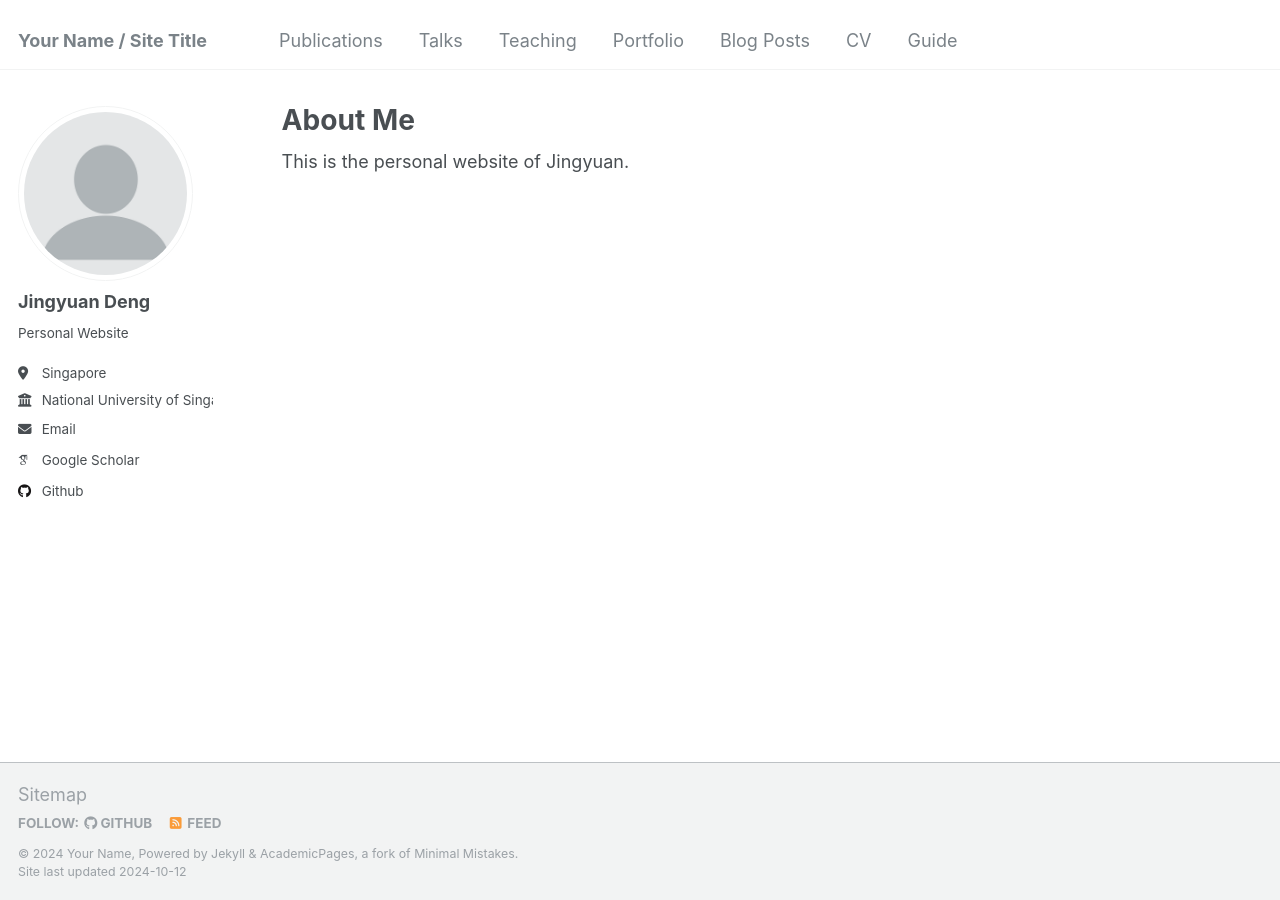
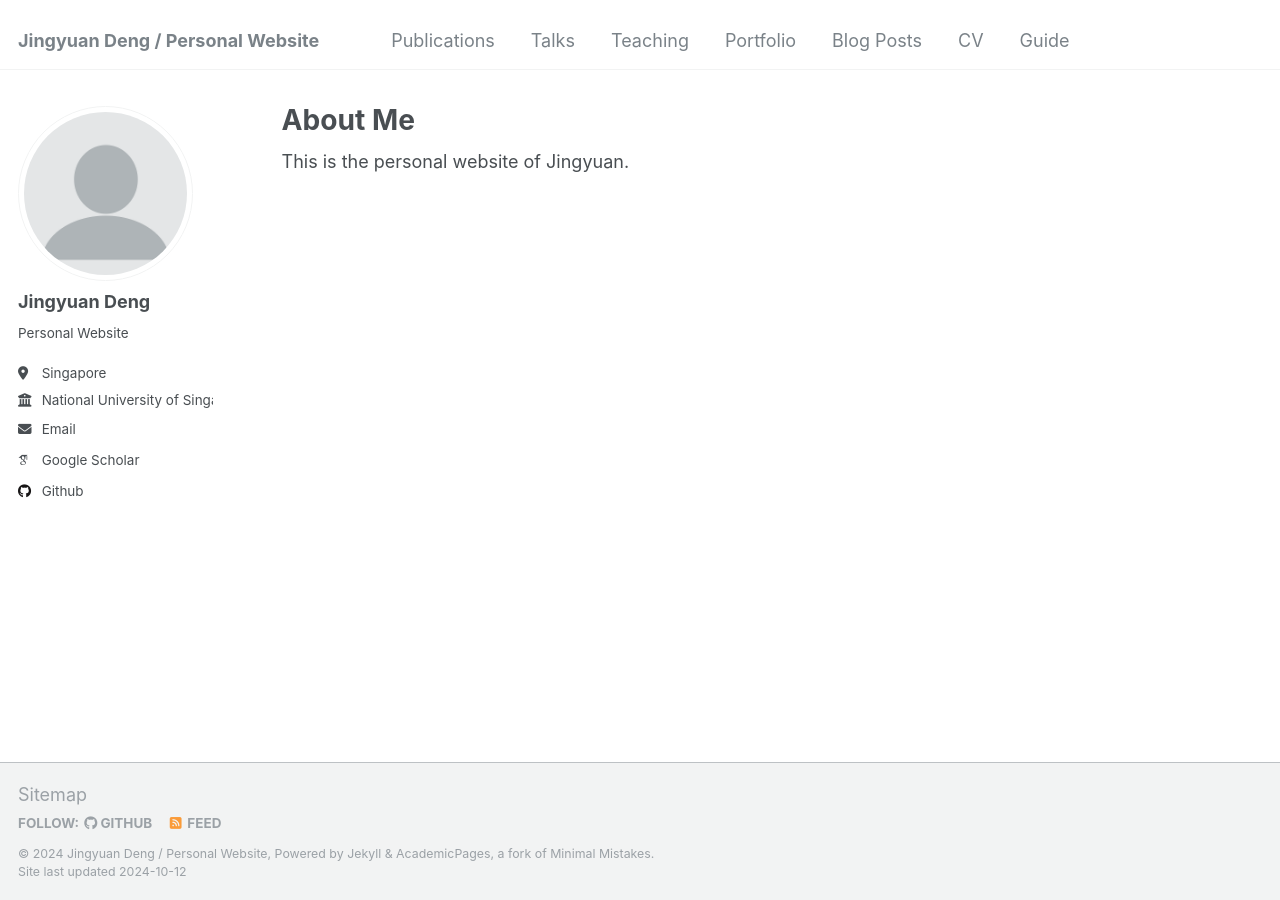
Before and after one commit to JingYDENG/JingYDENG, a Jekyll site: the page built from _pages/about.md, in a window 1280 px wide. Built offline with Jekyll 4.4.1, drawn with Linux system fonts in a browser that asks for light colours; some web fonts are replaced.

Commit message:
Update _config.yml

```diff
--- a/_config.yml
+++ b/_config.yml
@@ -8,9 +8,9 @@
 
 # Basic Site Settings
 locale                   : "en-US"
-title                    : "Your Name / Site Title"
-title_separator          : "-"
-name                     : &name "Your Name"
+title                    : "Jingyuan Deng / Personal Website"
+title_separator          : "|"
+name                     : &name ""
 description              : &description "personal description"
 url                      : https://academicpages.github.io # the base hostname & protocol for your site e.g. "https://mmistakes.github.io"
 baseurl                  : "" # the subpath of your site, e.g. "/blog"
```
